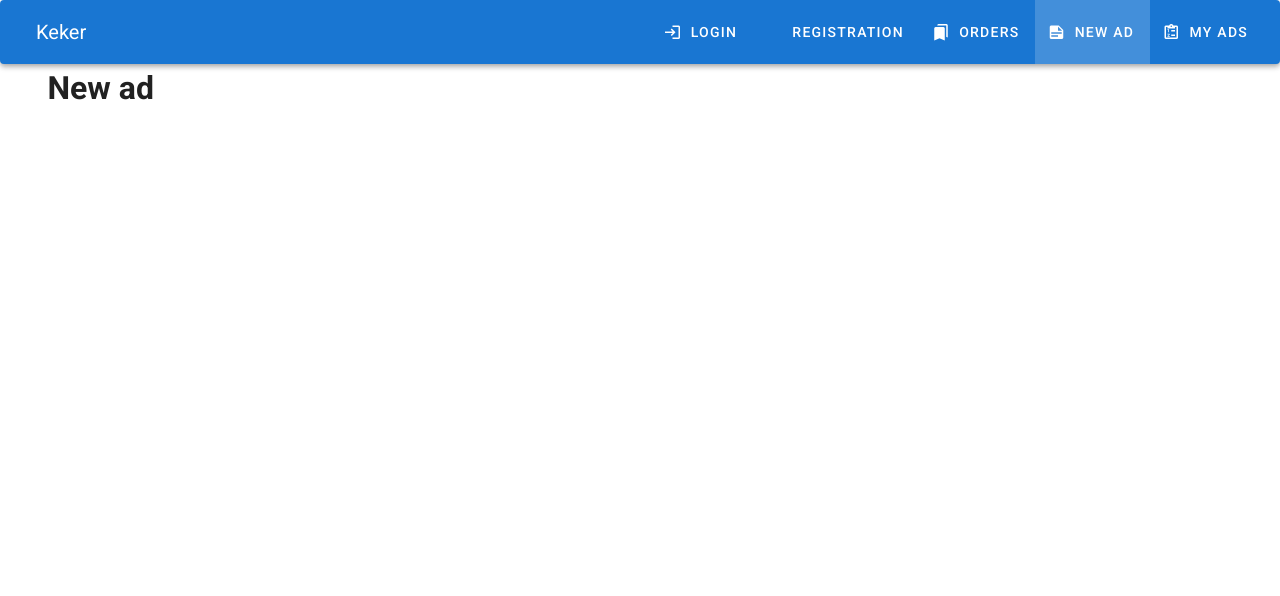
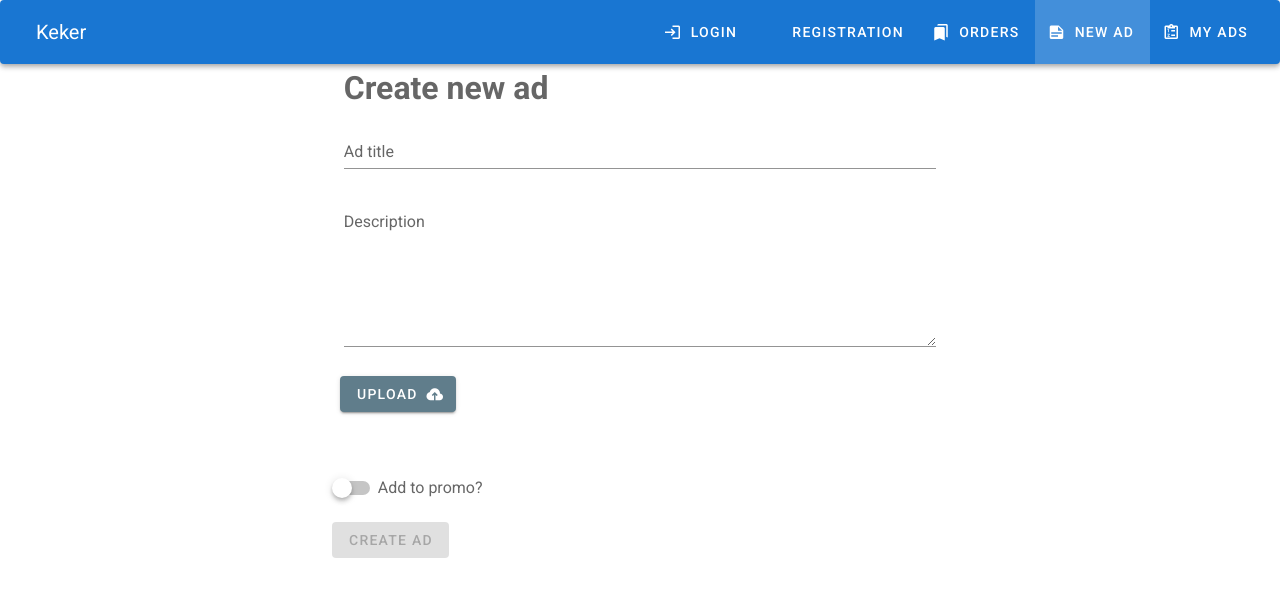
Before and after one commit to skankhunter/vue-training, a Vue app: page /new in a window 1280 px wide. Shown: the top 596 px of the page. Built offline with nearby package versions, Linux system fonts and the light colour scheme.

Commit message:
Завершение базовых блоков

```diff
--- a/src/components/Ads/Ad.vue
+++ b/src/components/Ads/Ad.vue
@@ -2,7 +2,19 @@
     <v-container>
         <v-layout row>
             <v-flex xs12>
-                <h1>Ad</h1>
+                <v-card>
+                    <v-img src="https://cdn.vuetifyjs.com/images/carousel/squirrel.jpg" heigth="300"/>
+                    <v-card-text>
+                        <h1 class="text--primary">
+                            Title
+                        </h1>
+                    </v-card-text>
+                    <v-card-actions>
+                        <v-spacer/>
+                        <v-btn class="warning" depressed>Edit</v-btn>
+                        <v-btn class="success">Buy</v-btn>
+                    </v-card-actions>
+                </v-card>
             </v-flex>
         </v-layout>
     </v-container>
@@ -10,7 +22,10 @@
 
 <script>
     export default {
-        name: "Ad"
+        name: "Ad",
+        data: () => ({
+
+        })
     }
 </script>
 
--- a/src/components/Ads/AdList.vue
+++ b/src/components/Ads/AdList.vue
@@ -1,8 +1,30 @@
 <template>
     <v-container>
         <v-layout row>
-            <v-flex xs12>
-                <h1>Ad list</h1>
+            <v-flex xs12 sm6 offset-sm-3>
+                <h1 class="text--secondary mb-3">My ads</h1>
+                <v-card class="elevation-10 mb-4"
+                        v-for="card of cards"
+                        :key="card.id">
+                    <v-layout>
+                        <v-flex xs4>
+                            <v-img :src="card.imgSrc" height="160"/>
+                        </v-flex>
+                        <v-flex xs8>
+                            <v-card-text>
+                                <h2 class="text--primary">{{card.title}}</h2>
+                                <p>{{card.description}}</p>
+                            </v-card-text>
+                            <v-card-actions>
+                                <v-spacer/>
+                                <v-btn class="info"
+                                       :to="'/ad/' + card.id">
+                                    Open
+                                </v-btn>
+                            </v-card-actions>
+                        </v-flex>
+                    </v-layout>
+                </v-card>
             </v-flex>
         </v-layout>
     </v-container>
@@ -10,7 +32,25 @@
 
 <script>
     export default {
-        name: "AdList"
+        name: "AdList",
+        data: () => ({
+            cards: [
+                {
+                    title: 'First ad',
+                    description: 'salam aleikum',
+                    promo: false,
+                    imgSrc: 'https://cdn.vuetifyjs.com/images/carousel/squirrel.jpg',
+                    id: '123'
+                },
+                {
+                    title: 'First ad',
+                    description: 'salam aleikum',
+                    promo: false,
+                    imgSrc: 'https://cdn.vuetifyjs.com/images/carousel/squirrel.jpg',
+                    id: '123'
+                },
+            ]
+        })
     }
 </script>
 
--- a/src/components/Ads/NewAd.vue
+++ b/src/components/Ads/NewAd.vue
@@ -1,8 +1,59 @@
 <template>
     <v-container>
         <v-layout row>
-            <v-flex xs12>
-                <h1>New ad</h1>
+            <v-flex xs12 sm6 offset-sm-3>
+                <h1 class="text--secondary mb-3">Create new ad</h1>
+                <v-form ref="form"
+                        v-model="valid"
+                        class="mb-3"
+                        validation>
+                    <v-text-field
+                            label="Ad title"
+                            name="title"
+                            type="text"
+                            required
+                            :rules="[v => !!v || 'Title is requred']"
+                            v-model="title"
+                    />
+
+                    <v-textarea
+                            label="Description"
+                            name="description"
+                            type="text"
+                            :rules="[v => !!v || 'Description is requred']"
+                            v-model="description"
+                    />
+                </v-form>
+                <v-layout row class="mb-3">
+                    <v-flex xs12>
+                        <v-btn color="blue-grey"
+                               class="ma-2 white--text">
+                            Upload
+                            <v-icon right dark>mdi-cloud-upload</v-icon>
+                        </v-btn>
+                    </v-flex>
+                </v-layout>
+                <v-layout row>
+                    <v-flex xs12>
+                        <img src="" height="100px"/>
+                    </v-flex>
+                </v-layout>
+                <v-layout row>
+                    <v-flex xs12>
+                        <v-switch v-model="promo"
+                                  label="Add to promo?"/>
+                    </v-flex>
+                </v-layout>
+                <v-layout row>
+                    <v-flex xs12>
+                        <v-spacer/>
+                        <v-btn class="success"
+                               @click="createAd"
+                               :disabled="!valid">
+                            Create ad
+                        </v-btn>
+                    </v-flex>
+                </v-layout>
             </v-flex>
         </v-layout>
     </v-container>
@@ -10,7 +61,26 @@
 
 <script>
     export default {
-        name: "NewAd"
+        name: "NewAd",
+        data: () => ({
+            title: '',
+            description: '',
+            promo: false,
+            valid: false
+        }),
+        methods: {
+            createAd() {
+                if (this.$refs.form.validate()) {
+                    const ad = {
+                        title: this.title,
+                        description: this.description,
+                        promo: this.promo
+                    };
+
+                    console.log(ad)
+                }
+            }
+        }
     }
 </script>
 
--- a/src/components/User/Orders.vue
+++ b/src/components/User/Orders.vue
@@ -1,8 +1,32 @@
 <template>
     <v-container>
         <v-layout row>
-            <v-flex xs12>
-                <h1>Orders</h1>
+            <v-flex xs12 sm6 offset-sm-3>
+                <h1 class="text--secondary mb-3">Orders</h1>
+                <v-list
+                        subheader
+                        two-line
+                        flat>
+                        <v-list-item v-for="order of orders"
+                                     :key="order.id">
+                                <v-list-item-action>
+                                    <v-checkbox @change="markDown(order)"
+                                                :input-value="order.done"
+                                                color="indigo"/>
+                                </v-list-item-action>
+
+                                <v-list-item-content>
+                                    <v-list-item-title>{{order.name}}</v-list-item-title>
+                                    <v-list-item-subtitle>{{order.phone}}</v-list-item-subtitle>
+                                </v-list-item-content>
+                            <v-list-item-action>
+                                <v-btn class="primary"
+                                        :to="'/ad/' + order.adId">
+                                    Open
+                                </v-btn>
+                            </v-list-item-action>
+                        </v-list-item>
+                </v-list>
             </v-flex>
         </v-layout>
     </v-container>
@@ -10,7 +34,17 @@
 
 <script>
     export default {
-        name: "Orders"
+        name: "Orders",
+        data: () => ({
+            orders: [
+                {id: 'wer', name: 'Max', phone: '8-924-234-32-34', adId: '234', done: false}
+            ]
+        }),
+        methods: {
+            markDown(order) {
+                order.done = true;
+            }
+        }
     }
 </script>
 
```
